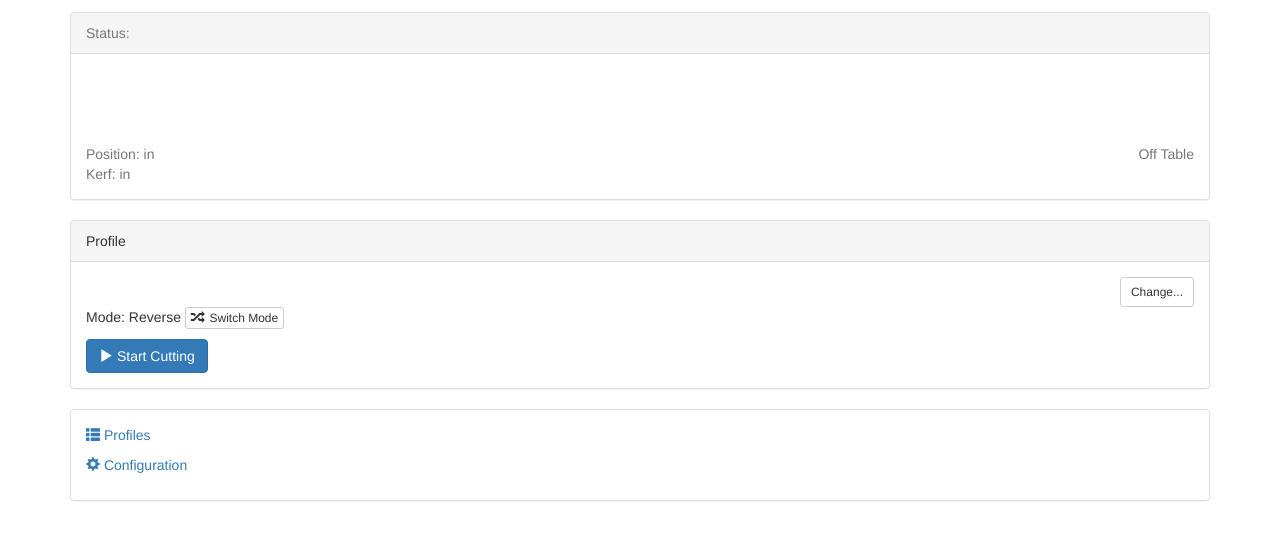
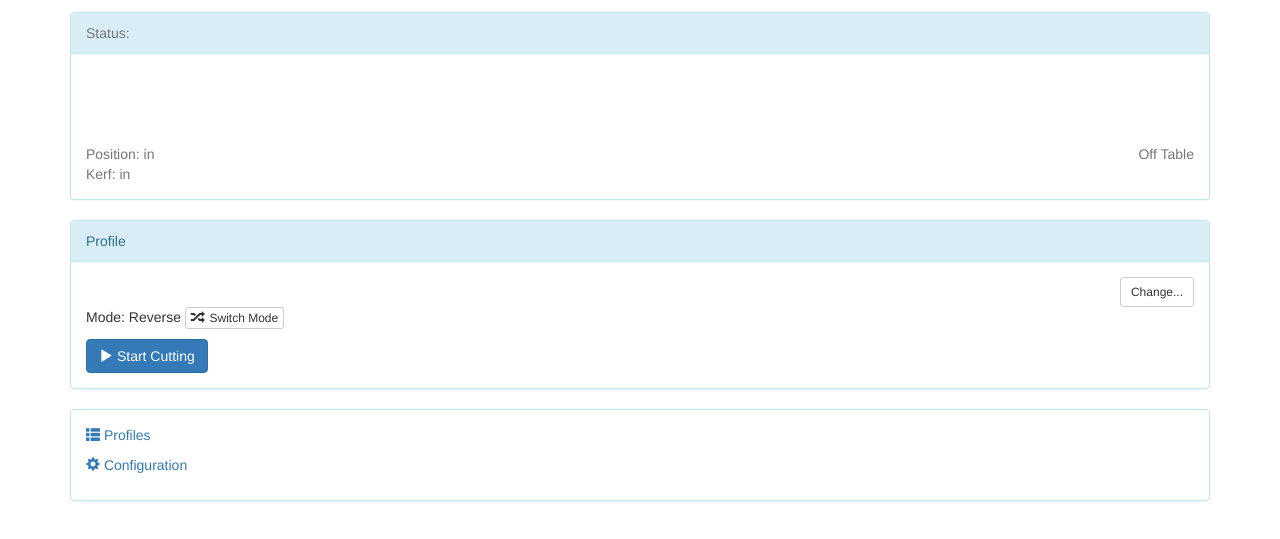
Before and after one commit to benbrandt22/PBJJ, a plain HTML site: page PBJJ/WebContent/index.html in a window 1280 px wide. Shown: the part 53-592 px from the top of the page. Drawn offline with Linux system fonts and the light colour scheme; no server answers.

Commit message:
Changed panel color for better visibility

```diff
--- a/PBJJ/WebContent/index.html
+++ b/PBJJ/WebContent/index.html
@@ -21,7 +21,7 @@
 
     <div class="container" ng-controller="HomeController as home">
 
-        <div class="panel panel-default">
+        <div class="panel panel-info">
             <div class="panel-heading">
                 <span class="text-muted">Status:</span>
                 {{home.status.StatusMessage}}
@@ -53,7 +53,7 @@
             <span class="glyphicon glyphicon-exclamation-sign"></span>&nbsp;&nbsp;{{warning}}
         </div>
 
-        <div class="panel panel-default">
+        <div class="panel panel-info">
             <div class="panel-heading">
                 Profile
             </div>
@@ -87,7 +87,7 @@
             </div>
         </div>
 
-        <div class="panel panel-default">
+        <div class="panel panel-info">
             <div class="panel-body">
                 <p>
                     <a href="profiles.html">
```
Also changed, not shown: PBJJ/WebContent/config.html (+2 -2 lines), PBJJ/WebContent/edit.html (+1 -1 lines).
